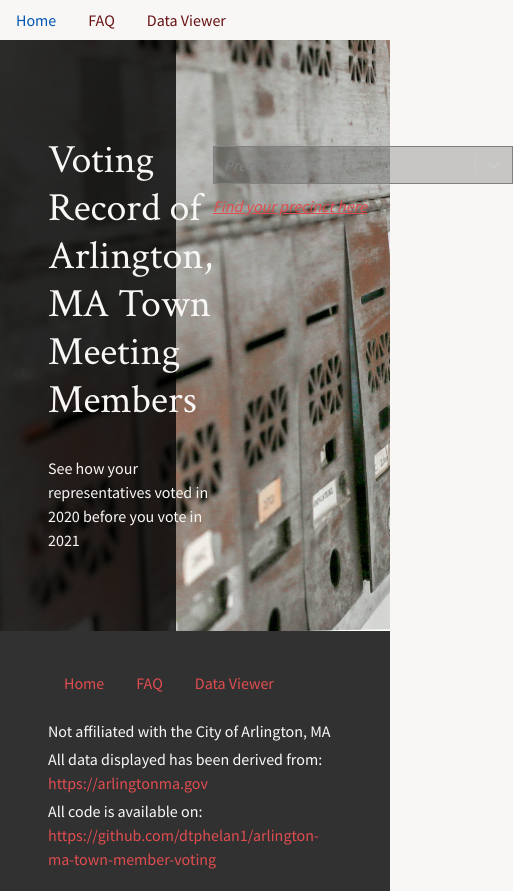
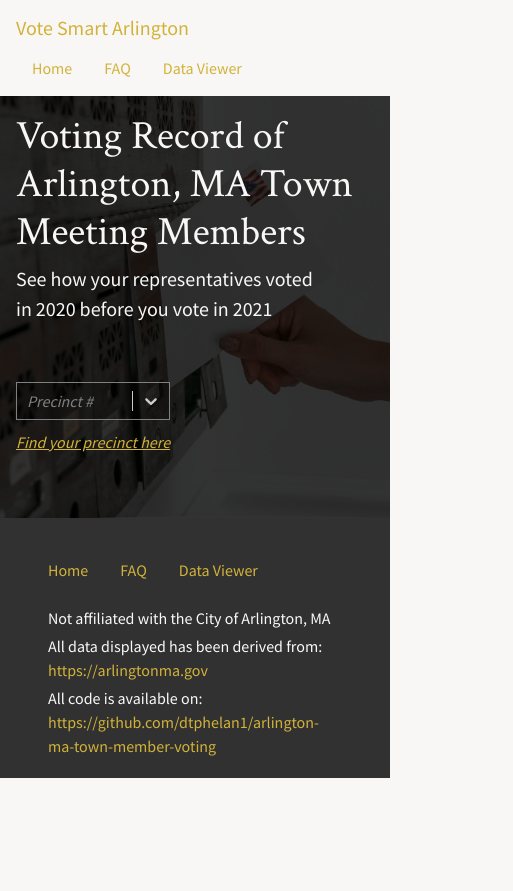
Before and after one commit to Dtphelan1/arlington-ma-town-member-voting, a React (Create React App) app in the folder front-end/: page /#/ in a window 390 px wide. Shown: the whole page, 513 px wide, since content can reach past the window. After the commit the page ends 844 px from the top, so only its background shows below. Built offline with nearby package versions, Linux system fonts and the light colour scheme.

Commit message:
responsive front page; improved styles on the navbar and footer

```diff
--- a/front-end/src/components/AppHeader.js
+++ b/front-end/src/components/AppHeader.js
@@ -3,7 +3,10 @@ import { NavLink } from 'react-router-dom';
 
 function AppHeader({ routes }) {
   return (
-    <header>
+    <header className="navbar">
+      <NavLink className="navbar-brand" to={routes.find(r => r.path === '/').path}>
+        Vote Smart Arlington
+      </NavLink>
       <nav className="nav">
         {routes.map(route => (
           <NavLink key={route.name} exact={route.exact} className="nav-link" activeClassName="active" to={route.path}>
--- a/front-end/src/components/PrecinctSelect.js
+++ b/front-end/src/components/PrecinctSelect.js
@@ -1,13 +1,12 @@
 import Select from 'react-select';
-import variables from '../styles/_variables.scss';
+// import variables from '../styles/_variables.scss';
 
-const primaryColor = variables['arl-red'];
-
+const primaryColor = '#d2b33a';
 const customSelectStyles = {
   container: (provided, state) => ({
     ...provided,
     margin: '10px 0 10px 0',
-    width: 300
+    maxWidth: 300
   }),
   menuList: (provided, state) => {
     return {
@@ -17,7 +16,6 @@ const customSelectStyles = {
   },
   option: (provided, state) => {
     const highlight = state.isFocused || state.isSelected || state.isHovered;
-
     return {
       ...provided,
       background: `${highlight ? 'rgba(0,0,0,0.2)' : ''}`,
@@ -47,7 +45,7 @@ const customSelectStyles = {
       },
       color: 'white',
       ...(highlight && { boxShadow: `0px 0px 1px 1px ${primaryColor}` }),
-      width: 300
+      maxWidth: 300
     };
   }
 };
--- a/front-end/src/components/Splash.js
+++ b/front-end/src/components/Splash.js
@@ -4,12 +4,12 @@ import PrecinctSelect from './PrecinctSelect';
 function Splash({ homeCopy, options, setPrecinct }) {
   return (
     <section id="homepage-splash">
-      <div id="splash-content" className="d-flex flex-column justify-content-between flex-wrap p-5">
-        <div className="pt-5 pb-5">
-          <h1>{homeCopy.title}</h1>
-          <p>{homeCopy.subtitle}</p>
+      <div id="splash-content" className="d-flex p-xl-5 p-lg-5 p-3">
+        <div className="pt-md-5 pt-sm-3 pt-0 w-100">
+          <h1 className="mb-2 mb-md-5">{homeCopy.title}</h1>
+          <p className="mb-0 mb-sm-2 mb-md-5">{homeCopy.subtitle}</p>
         </div>
-        <div className="pt-5 pb-5">
+        <div className="pb-lg-5 pb-md-4 pt-sm-3 pb-0">
           <PrecinctSelect options={options} placeholder={homeCopy.inputPlaceholder} setPrecinct={setPrecinct} />
           <a
             href="https://www.sec.state.ma.us/VoterRegistrationSearch/MyVoterRegStatus.aspx"
--- a/front-end/src/styles/_variables.scss
+++ b/front-end/src/styles/_variables.scss
@@ -7,17 +7,23 @@ $arl-red-light: lighten(
   $color: $arl-red,
   $amount: 35
 );
+$arl-gold-light: lighten(
+  $color: $arl-gold,
+  $amount: 35
+);
 
 //  Override bootstrap variables
+$primary: $arl-gold;
+$primary-emph: $arl-gold-light;
+
 $font-family-sans-serif: 'Source Sans Pro';
 $headings-font-family: 'Crimson Text';
 $white: $linen;
 
-:export {
-  arl-red: $arl-red;
-  arl-red-light: $arl-red-light;
-}
-
 // Table coloring
 $row-odd: #f9f9f9;
 $row-even: #fff;
+
+:export {
+  arl: $arl-red;
+}
--- a/front-end/src/styles/default.scss
+++ b/front-end/src/styles/default.scss
@@ -1,5 +1,5 @@
 @import '_variables.scss';
 
 a {
-  color: $arl-red;
+  color: $primary;
 }
--- a/front-end/src/styles/footer.scss
+++ b/front-end/src/styles/footer.scss
@@ -4,9 +4,17 @@ footer {
   background: rgba(0, 0, 0, 0.8);
   nav {
     padding: 1rem 0;
+    .nav-link {
+      &:first-of-type {
+        padding-left: 0;
+      }
+      &:last-of-type {
+        padding-right: 0;
+      }
+    }
   }
   a {
-    color: $arl-red-light;
+    color: $primary;
   }
   p {
     margin-bottom: 0.25rem;
--- a/front-end/src/styles/splash.scss
+++ b/front-end/src/styles/splash.scss
@@ -2,7 +2,7 @@
 
 #homepage-splash {
   width: 100vw;
-  height: 70vh;
+  height: 76vh;
   background-position: center left;
   background-image: url('../images/mail-vote.jpg');
   background-size: cover;
@@ -11,18 +11,20 @@
     height: 100%;
     background: rgba(0, 0, 0, 0.8);
     color: $white;
+    flex-direction: column;
+    flex-wrap: wrap;
+    justify-content: space-between;
     h1 {
       max-width: 550px;
-      margin-bottom: 2rem;
     }
     p {
       max-width: 300px;
-      margin-bottom: 2rem;
+      font-size: 1.25rem;
     }
     a {
       max-width: 450px;
       font-style: italic;
-      color: $arl-red-light;
+      color: $primary;
       text-decoration: underline;
     }
   }
@@ -33,3 +35,31 @@
     width: 33vw;
   }
 }
+
+@media only screen and (max-width: 768px) {
+  #homepage-splash {
+    width: 100vw;
+    height: 50vh;
+    #splash-content {
+      width: 100vw;
+      height: 50vh;
+      flex-direction: row;
+      flex-wrap: wrap;
+      justify-content: space-between;
+    }
+  }
+}
+@media only screen and (max-width: 576px) {
+  #homepage-splash {
+    width: 100vw;
+    height: 50vh;
+    background-position: center;
+    #splash-content {
+      width: 100vw;
+      height: 50vh;
+      flex-direction: row;
+      flex-wrap: wrap;
+      justify-content: space-between;
+    }
+  }
+}
```
